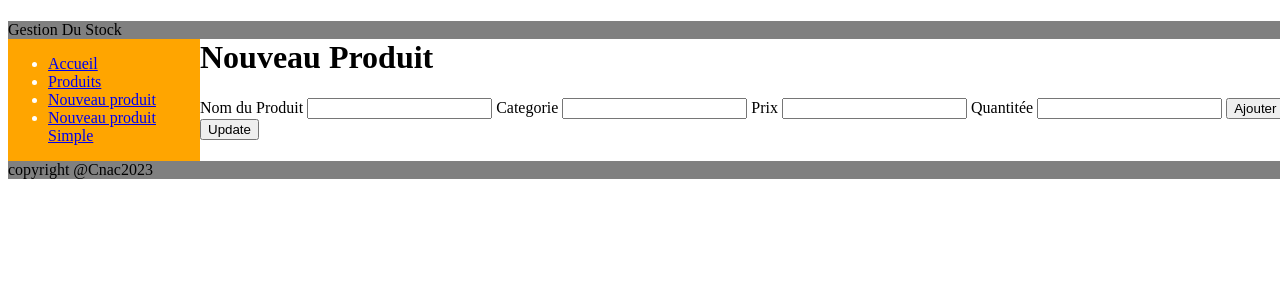
After one commit to hamici/django_app1, a Django app: page /product/add/simple in a window 1280 px wide. The commit adds this page. Shown: the top 300 px of the page. Run offline with Django 4.2, Linux system fonts and the light colour scheme.

Commit message:
add product/list and product/add/simple

```diff
--- a/djangoApp1/urls.py
+++ b/djangoApp1/urls.py
@@ -21,4 +21,6 @@ from stock import views
 urlpatterns = [
     path('admin/', admin.site.urls),
     path('', views.homePage),
+    path('product/list', views.productlist),
+path('product/add/simple', views.productAddSimple),
 ]
--- a/stock/static/css/style.css
+++ b/stock/static/css/style.css
@@ -1,4 +1,39 @@
-body {
-     background : yellow
+html,body {
+    width : 100% ;
+    height: 100 % ;
+        }
+header {
+    float : left;
+    width : 100%;
+    height: 15%;
+    background: grey;
+    }
 
-}
+nav {
+    float : left;
+    width : 15% ;
+    height: 65 % ;
+    background: orange ;
+    color : white;
+
+    }
+
+.cotent {
+    float : left;
+    width : 85%;
+    height: 65%;
+    background: blue ;
+    color : white;
+
+    }
+
+footer {
+    float : left;
+    width : 100%;
+    height: 10%;
+    background: grey ;
+
+    }
+thead {
+    color : blue;
+    }
--- a/stock/templates/base.html
+++ b/stock/templates/base.html
@@ -8,12 +8,14 @@
 </head>
 <body>
     <header>
+        Gestion Du Stock
     </header>
     <nav>
         <ul>
-            <li><a href="">Accueil</a> </li>
+            <li><a href="/.">Accueil</a> </li>
             <li><a href="/product/list">Produits</a> </li>
             <li><a href="/product/add">Nouveau produit</a> </li>
+            <li><a href="/product/add/simple">Nouveau produit Simple</a> </li>
         </ul>
     </nav>
     {% block content %}
--- /dev/null
+++ b/stock/templates/productAddSimple.html
@@ -0,0 +1,27 @@
+{% extends 'base.html' %}
+{% block content %}
+    <div class="content">
+        <h1> Nouveau Produit</h1>
+
+
+   <form action="/product/add/simple" method="post">
+        {% csrf_token %}
+            <label for="name">Nom du Produit </label>
+            <input type="text" id="name" name="name">
+
+            <label for="category">Categorie</label>
+            <input type="text" id="category" name="category">
+
+            <label for="price">Prix</label>
+            <input type="text" id="price" name="price">
+
+            <label for="stock_qte">Quantitée</label>
+            <input type="text" id="stock_qte" name="stock_qte">
+
+
+       <input type="submit" value="Ajouter" name="butaj" />
+       <input type="submit" value="Update" name="butupd"/>
+
+    </form>
+   </div>
+{% endblock %}
--- a/stock/views.py
+++ b/stock/views.py
@@ -1,6 +1,28 @@
-from django.shortcuts import render
+from django.shortcuts import render, redirect
 from django.http import HttpResponse
-
+from .models import Product
 # Create your views here.
 def homePage(request):
     return render(request,'home.html')
+
+def productlist(request):
+    products = Product.objects.all()
+    print(products)
+    return render(request,'productlist.html',{'productData':products})
+
+def productAddSimple(request):
+    print('la methode utilisée :',request.method)
+    print('la information post sont :', request.POST)
+    if request.method == 'POST':
+        print('POST')
+        if 'butupd' not in request.POST:
+            print('ajout')
+            product= Product(name=request.POST['name'],category=request.POST['category'],price=request.POST['price'],stock_qte=request.POST['stock_qte'])
+            product.save()
+            return redirect('/product/list')
+        else:
+            print('update')
+
+    else:
+        print('other GET')
+    return render(request,'productAddSimple.html')
```
Also changed, not shown: stock/templates/productlist.html (added, +27 -0 lines).
